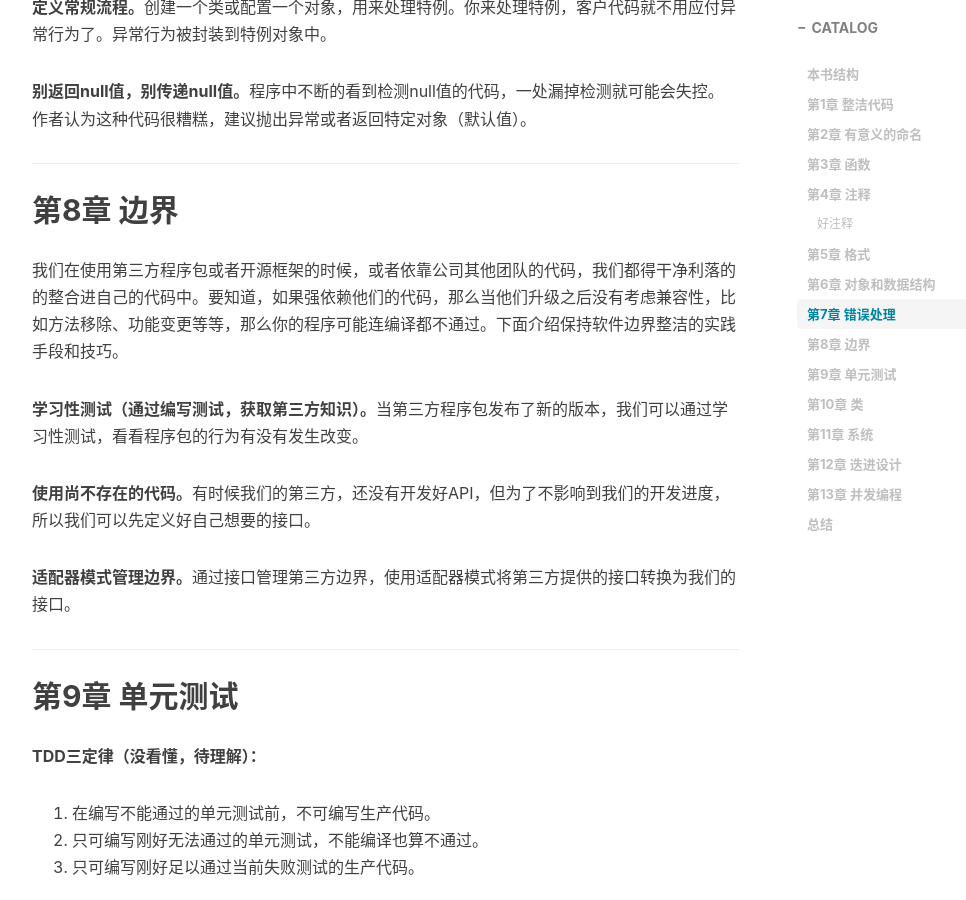
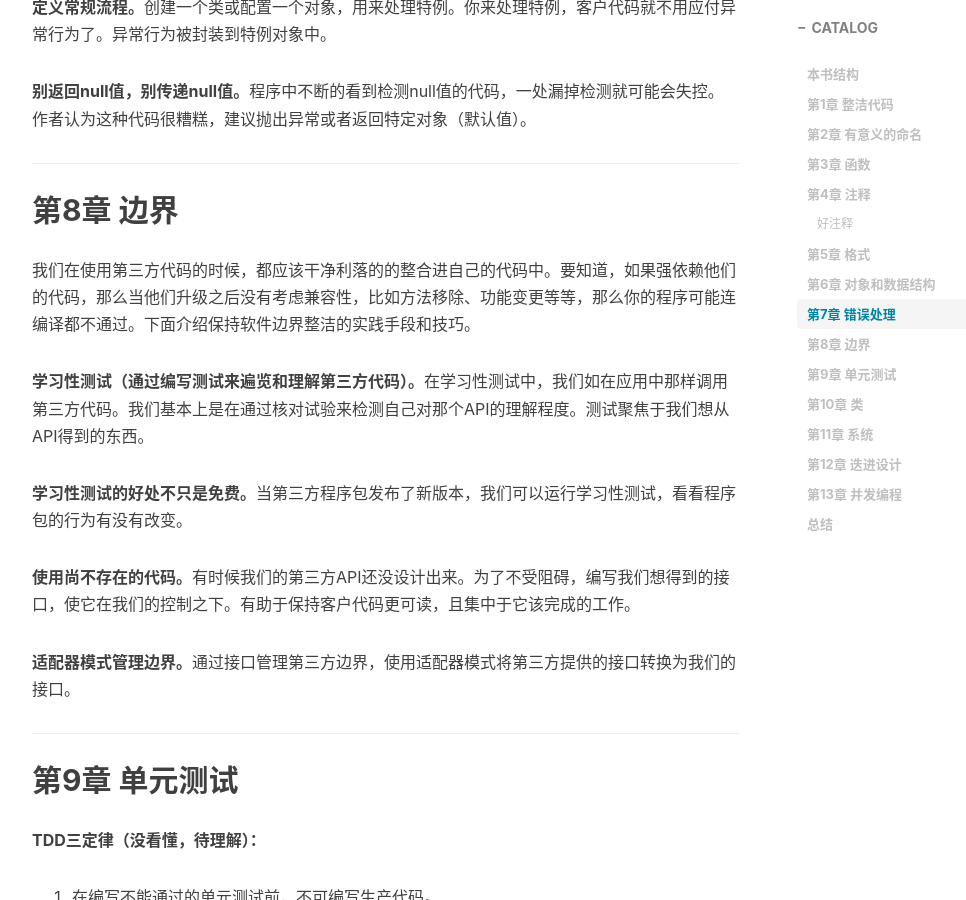
Before and after one commit to wudashan/wudashan.github.io, a Jekyll site: the page built from _posts/2017-05-03-Clean-Code-Read-Notes.markdown, in a window 1280 px wide and 900 px high, scrolled down 4776 px. Shown: the whole window, without its empty margins (233-1199 px from the left). Built offline with Jekyll 4.4.1, drawn with Linux system fonts in a browser that asks for light colours; nearby versions of some CDN libraries; comment, search, counter and statistics services are not loaded.

Commit message:
更新第八章

```diff
--- a/_posts/2017-05-03-Clean-Code-Read-Notes.markdown
+++ b/_posts/2017-05-03-Clean-Code-Read-Notes.markdown
@@ -145,11 +145,13 @@ String outputDir = context.getOptions().getScratchDir().getAbsolutePath();
 
 ## 第8章 边界
 
-我们在使用第三方程序包或者开源框架的时候，或者依靠公司其他团队的代码，我们都得干净利落的的整合进自己的代码中。要知道，如果强依赖他们的代码，那么当他们升级之后没有考虑兼容性，比如方法移除、功能变更等等，那么你的程序可能连编译都不通过。下面介绍保持软件边界整洁的实践手段和技巧。
+我们在使用第三方代码的时候，都应该干净利落的的整合进自己的代码中。要知道，如果强依赖他们的代码，那么当他们升级之后没有考虑兼容性，比如方法移除、功能变更等等，那么你的程序可能连编译都不通过。下面介绍保持软件边界整洁的实践手段和技巧。
 
-**学习性测试（通过编写测试，获取第三方知识）。**当第三方程序包发布了新的版本，我们可以通过学习性测试，看看程序包的行为有没有发生改变。
+**学习性测试（通过编写测试来遍览和理解第三方代码）。**在学习性测试中，我们如在应用中那样调用第三方代码。我们基本上是在通过核对试验来检测自己对那个API的理解程度。测试聚焦于我们想从API得到的东西。
 
-**使用尚不存在的代码。**有时候我们的第三方，还没有开发好API，但为了不影响到我们的开发进度，所以我们可以先定义好自己想要的接口。
+**学习性测试的好处不只是免费。**当第三方程序包发布了新版本，我们可以运行学习性测试，看看程序包的行为有没有改变。
+
+**使用尚不存在的代码。**有时候我们的第三方API还没设计出来。为了不受阻碍，编写我们想得到的接口，使它在我们的控制之下。有助于保持客户代码更可读，且集中于它该完成的工作。
 
 **适配器模式管理边界。**通过接口管理第三方边界，使用适配器模式将第三方提供的接口转换为我们的接口。
 
```
